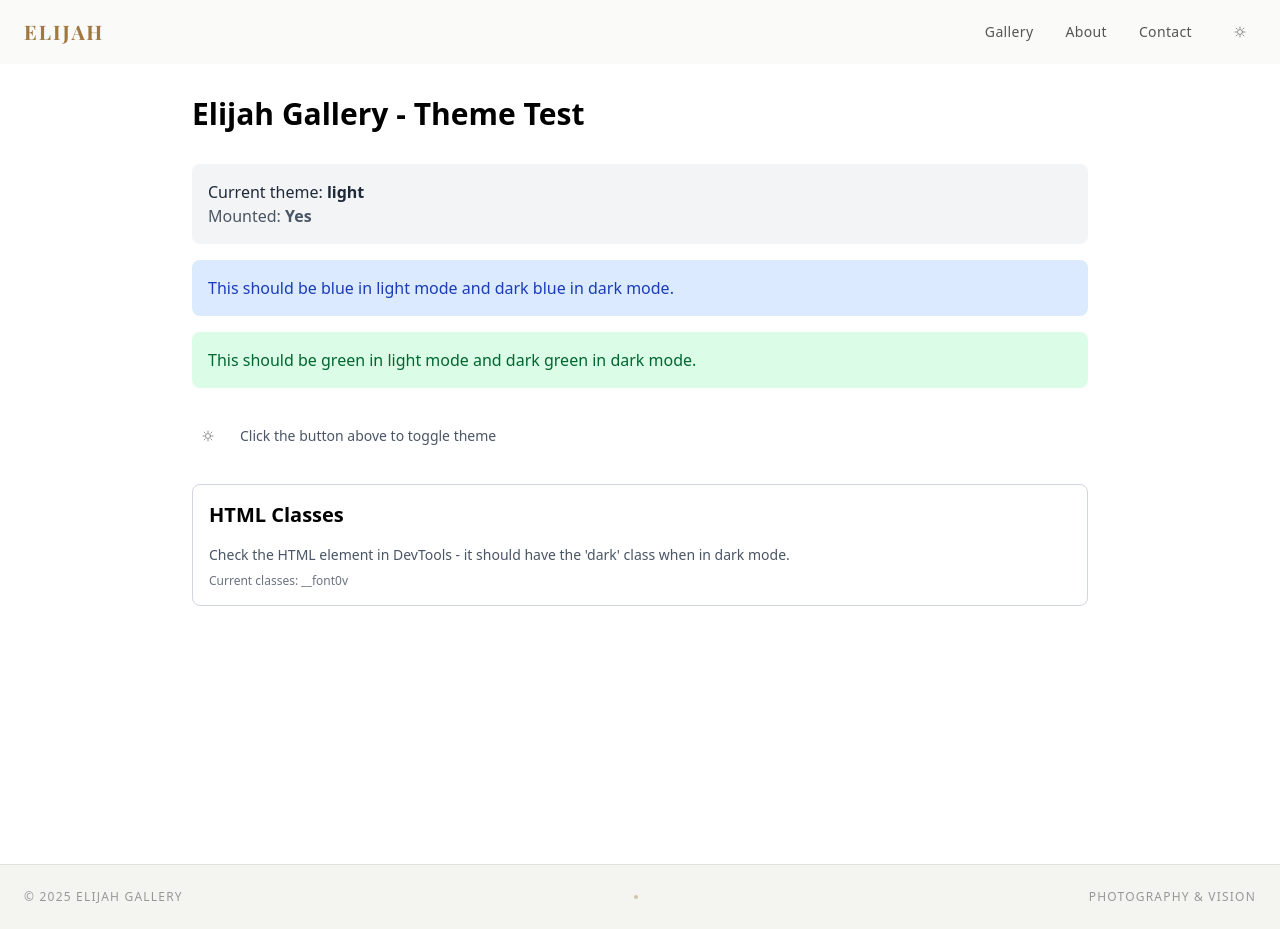
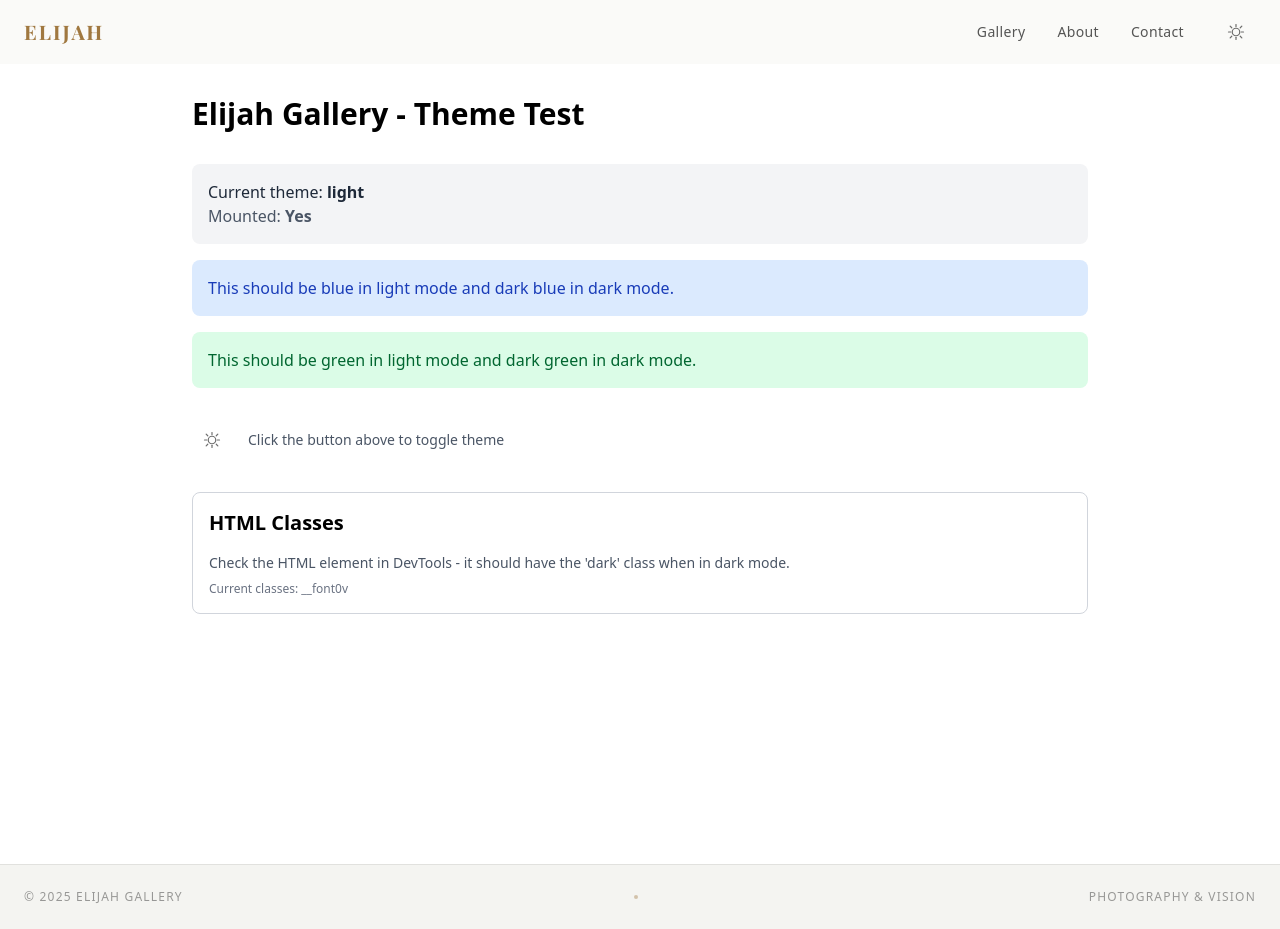
Before and after one commit to elijahrivero/elijahgallery, a Next.js app: page /test-theme in a window 1280 px wide. Built offline with nearby package versions, Linux system fonts and the light colour scheme; a web font is replaced by a local one.

Commit message:
Increase theme toggle icon size for better visibility

```diff
--- a/components/theme-toggle.tsx
+++ b/components/theme-toggle.tsx
@@ -5,7 +5,7 @@ import { motion, AnimatePresence } from "framer-motion";
 // Minimal sun / moon icons — no lucide dependency needed here
 function SunIcon() {
   return (
-    <svg width="12" height="12" viewBox="0 0 24 24" fill="none" stroke="currentColor" strokeWidth="1.8" strokeLinecap="round">
+    <svg width="18" height="18" viewBox="0 0 24 24" fill="none" stroke="currentColor" strokeWidth="1.6" strokeLinecap="round">
       <circle cx="12" cy="12" r="5" />
       <line x1="12" y1="2"  x2="12" y2="5"  />
       <line x1="12" y1="19" x2="12" y2="22" />
@@ -21,7 +21,7 @@ function SunIcon() {
 
 function MoonIcon() {
   return (
-    <svg width="12" height="12" viewBox="0 0 24 24" fill="none" stroke="currentColor" strokeWidth="1.8" strokeLinecap="round">
+    <svg width="18" height="18" viewBox="0 0 24 24" fill="none" stroke="currentColor" strokeWidth="1.6" strokeLinecap="round">
       <path d="M21 12.79A9 9 0 1 1 11.21 3 7 7 0 0 0 21 12.79z" />
     </svg>
   );
@@ -46,7 +46,7 @@ export function ThemeToggle() {
     <button
       onClick={toggleTheme}
       aria-label={`Switch to ${isDark ? "light" : "dark"} mode`}
-      className="relative w-8 h-8 flex items-center justify-center transition-opacity duration-200 opacity-50 hover:opacity-100"
+      className="relative w-10 h-10 flex items-center justify-center transition-opacity duration-200 opacity-60 hover:opacity-100"
       style={{ color: "var(--text)" }}
     >
       <AnimatePresence mode="wait" initial={false}>
```
